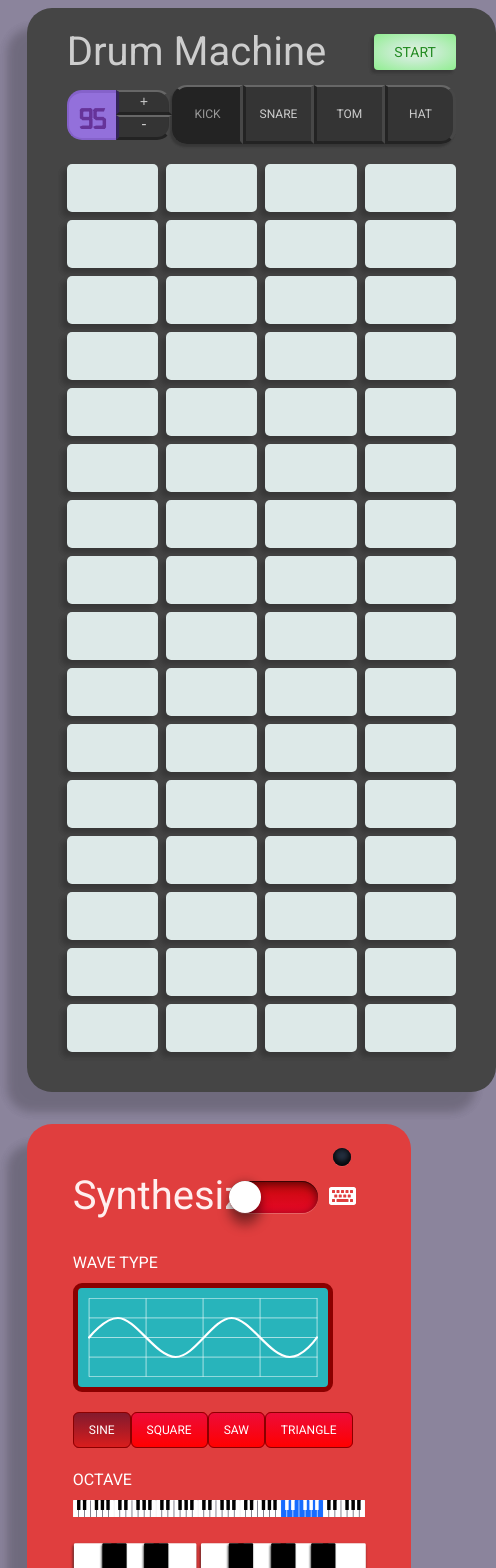
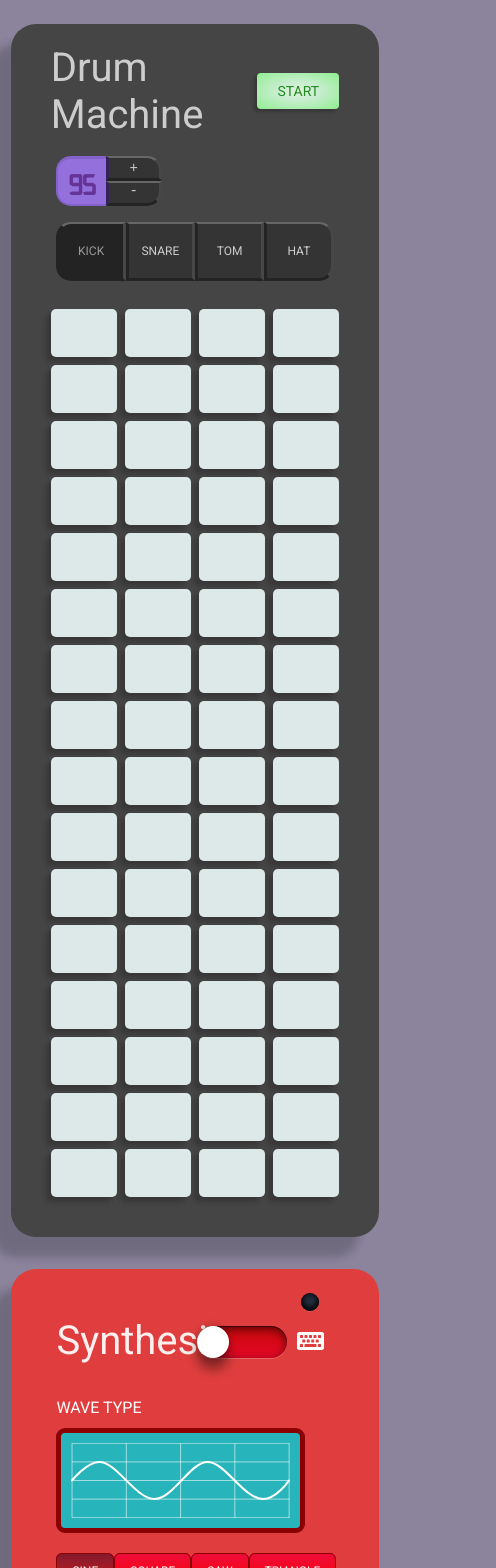
Before and after one commit to 32gits/angular-music, an Angular app: page / in a window 390 px wide. Shown: the top 1568 px of the page, 496 px wide, since content can reach past the window. Built offline with nearby package versions, Linux system fonts and the light colour scheme.

Commit message:
Improved Responsive Design

```diff
--- a/src/app/drum-module/drum-module.component.css
+++ b/src/app/drum-module/drum-module.component.css
@@ -9,6 +9,7 @@
     align-items: center;
 }
 .machine-body {
+    margin-top: 2rem;
     background-color: #454545;
     border-radius: 25px;
     padding: 20px 40px 40px 40px;
@@ -99,7 +100,7 @@ h2 {
     font-weight: 400;
     font-family: MONOSPACE, 'Roboto', sans-serif;
     font-size: 14px;
-    border-top: solid 2px #676767;
+    border-top: 2px solid #676767;
     border-bottom: 3px solid #232323;
     border-right: 3px solid #474747;
     border-left: 3px solid #332358;
@@ -140,7 +141,6 @@ h2 {
 }
 .section-buttons {
     display: flex;
-    box-shadow: -2px 3px 2px rgba(0,0,0,0.10), -2px 3px 2px rgba(0,0,0,0.1);
     border-radius: 15px;
 }
 #section1 {
@@ -214,3 +214,9 @@ a[role=button]:hover {
         grid-gap: .5rem;
     }
 }
+
+@media only screen and (min-width: 600px) {
+    .section-buttons {
+        float: right;
+    }
+}
--- a/src/app/drum-module/drum-module.component.html
+++ b/src/app/drum-module/drum-module.component.html
@@ -7,7 +7,11 @@
             <button id="stop" *ngIf="playing" class="btn-ctrl" type="button" (click)="stopSequence()">STOP</button>
         </div>
     </div>
-    <div class="flex-between secondary-ctrls">
+
+
+    <div class="row secondary-ctrls">
+
+        <div class="col-6">
             <div class="bpm-controls">
                 <span id="bpm-text">{{ beatsPerMinute }}</span>
                 <div class="flex-col">
@@ -15,8 +19,10 @@
                     <a id="bpm-down" type="button" class="bpm-btn unselectable" (click)="bpmBump(-1)">-</a>
                 </div>
             </div>
+        </div>
 
         <!-- KICK SNARE TOM HAT -->
+        <div class="col-6">
             <div class="section-buttons">
                 <a
                     id="section1"
@@ -54,6 +60,7 @@
                     [class.sec-active]="currentSection===4">
                     HAT
                 </a>
+            </div>
         </div>
     </div>
     <!-- Buttons -->
--- a/src/app/drum-module/drum-module.component.ts
+++ b/src/app/drum-module/drum-module.component.ts
@@ -4,7 +4,7 @@ import { DrumButtonComponent } from './drum-button/drum-button.component';
 @Component({
     selector: 'app-drum-module',
     templateUrl: './drum-module.component.html',
-    styleUrls: ['./drum-module.component.css']
+    styleUrls: ['./drum-module.component.css', '../simple-grid-ONLYGRID.css']
 })
 export class DrumModuleComponent implements OnInit {
 
--- a/src/app/grid.css
+++ b/src/app/grid.css
@@ -28,10 +28,6 @@ Remove or comment-out the code block below to see how the browser will fall-back
 */
 
 .gallery-item {
-    /* Minimum width of 24rem and grow to fit available space */
-    flex: 1 0 24rem;
-    /* Margin value should be half of grid-gap value as margins on flex items don't collapse */
-    margin: 1rem;
     overflow: inherit;
 }
 
--- a/src/app/synth-module/synth-module.component.css
+++ b/src/app/synth-module/synth-module.component.css
@@ -137,3 +137,9 @@ h2 {
 #octave-buttons a {
     flex-grow: 1;
 }
+
+@media only screen and (max-width: 600px) {
+    .synth-body {
+        margin-top: 2rem;
+    }
+}
```
Lines whose indentation alone changed are shown as unchanged.
